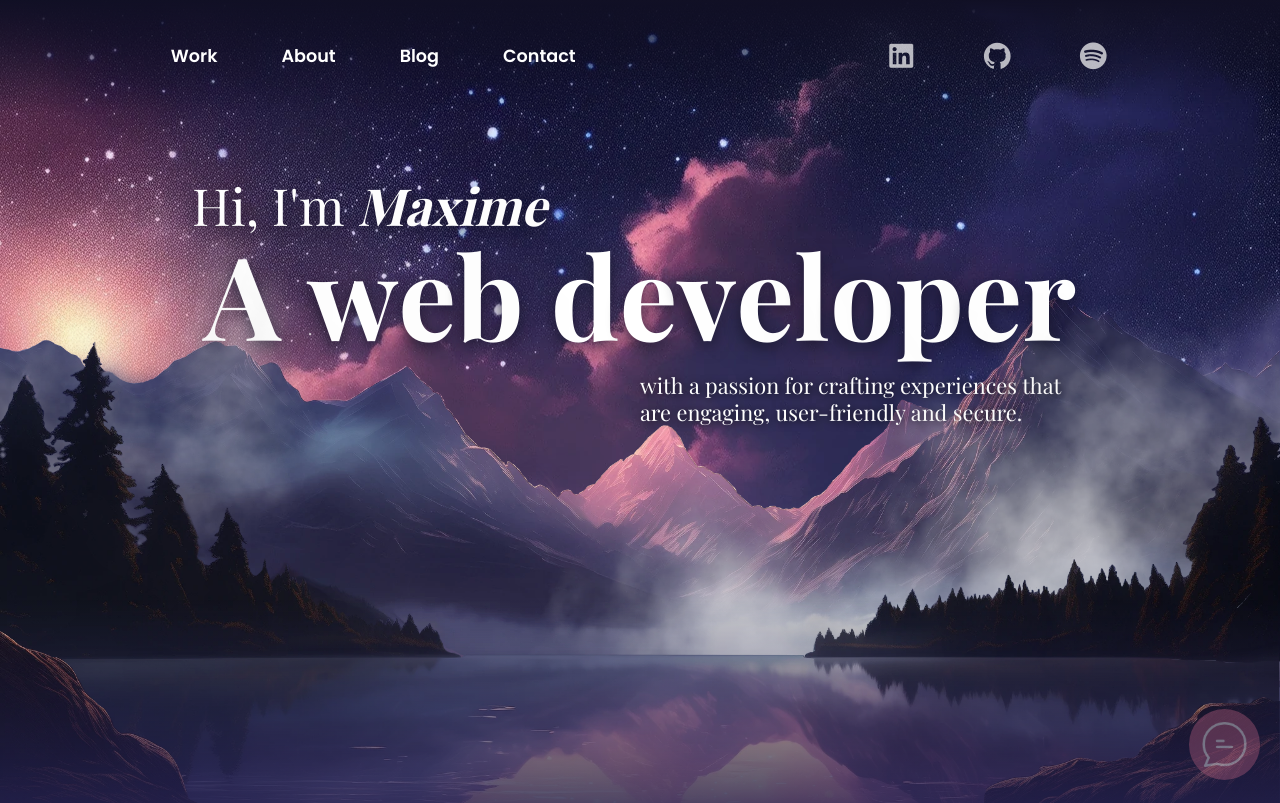
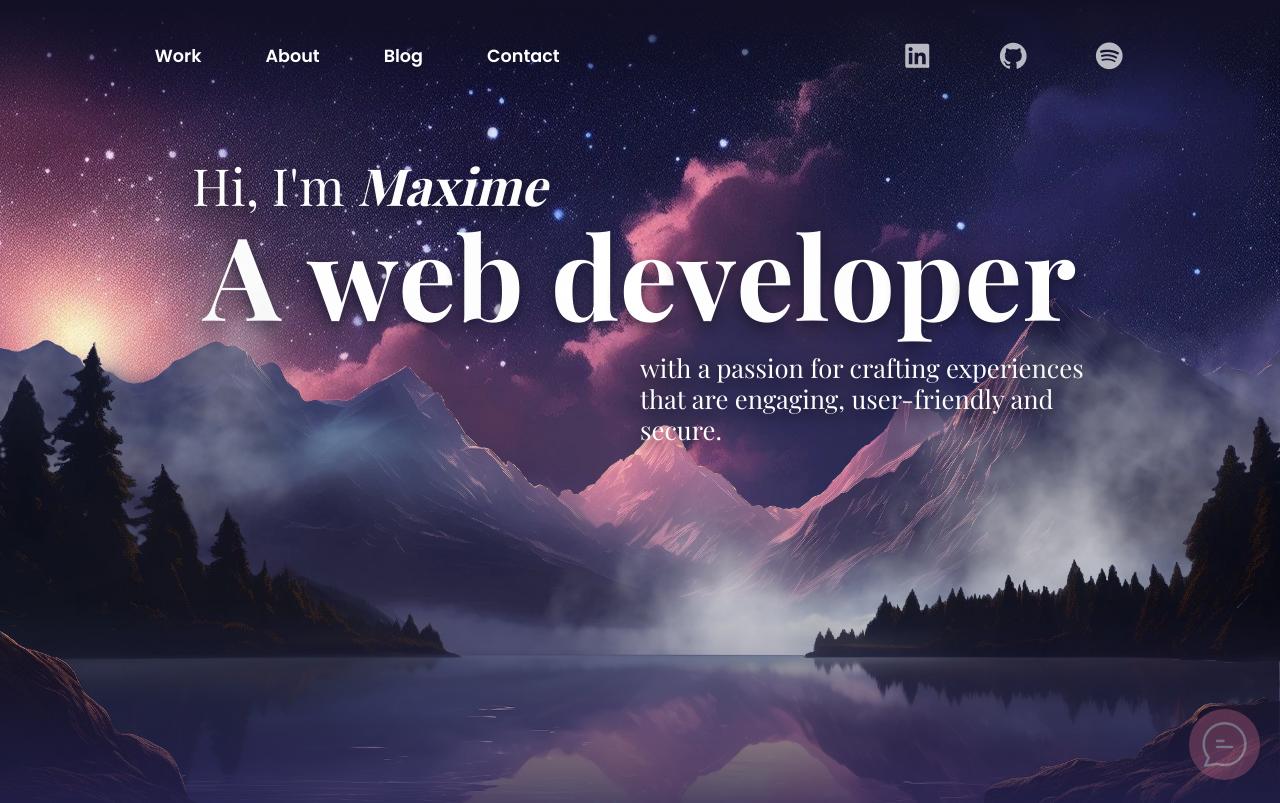
Before and after one commit to Wakushi/portfolio-2024-v1, a Next.js app: page / in a window 1280 px wide. Shown: the top 803 px of the page. Built offline with nearby package versions, Linux system fonts and the light colour scheme; no server answers; a web font is replaced by a local one.

Commit message:
Added reponsive navigation

```diff
--- a/components/layout/header.module.scss
+++ b/components/layout/header.module.scss
@@ -8,6 +8,14 @@
 	background: -webkit-linear-gradient(bottom, transparent, $shadow-color);
 	opacity: 0;
 
+	.header_nav {
+		display: none;
+		width: -webkit-fill-available;
+
+		@media (width >= 768px) {
+			display: flex;
+			justify-content: space-evenly;
+		}
 		ul {
 			position: relative;
 			width: fit-content;
@@ -42,3 +50,4 @@
 			}
 		}
 	}
+}
--- a/components/layout/header.tsx
+++ b/components/layout/header.tsx
@@ -1,76 +1,18 @@
 import { ChatContext } from "@/services/ChatProvider"
-import classes from "./header.module.scss"
 import { useRouter } from "next/router"
 import { useContext } from "react"
+import Hamburger from "../ui/hamburger/hamburger"
+import classes from "./header.module.scss"
+import Navigation from "../navigation/navigation"
 
 export default function Header() {
 	const { toggleChatModal } = useContext(ChatContext)
 	const router = useRouter()
 
 	return (
-		<header className={`${classes.header} fade-in-top-fast`}>
-			<nav className="flex">
-				<ul className="flex--center gap-xl">
-					<li>
-						<a
-							href="#"
-							onClick={(event) => {
-								event.preventDefault()
-								router.push(`/#works`)
-							}}
-						>
-							<span className={classes.nav_link}>Work</span>
-						</a>
-					</li>
-					<li>
-						<a
-							href="#"
-							onClick={(event) => {
-								event.preventDefault()
-								router.push(`/#profile`)
-							}}
-						>
-							<span className={classes.nav_link}>About</span>
-						</a>
-					</li>
-					<li>
-						<a href="#">
-							<span className={classes.nav_link}>Blog</span>
-						</a>
-					</li>
-					<li>
-						<button
-							className={classes.nav_link}
-							onClick={toggleChatModal}
-						>
-							Contact
-						</button>
-					</li>
-				</ul>
-				<ul className="flex--center gap-xl">
-					<li>
-						<a
-							target="_blank"
-							href="https://www.linkedin.com/in/maxime-eliazord-8718ab259/"
-						>
-							<i className="remix-icon ri-linkedin-box-fill"></i>
-						</a>
-					</li>
-					<li>
-						<a target="_blank" href="https://github.com/Wakushi">
-							<i className="remix-icon ri-github-fill"></i>
-						</a>
-					</li>
-					<li>
-						<a
-							target="_blank"
-							href="https://open.spotify.com/artist/3UpfeEs7V3bmv55WYtJnLf?si=ZgHqX-tnR5aBvcZJ7Qmhew"
-						>
-							<i className="remix-icon ri-spotify-fill"></i>
-						</a>
-					</li>
-				</ul>
-			</nav>
+		<header className={`${classes.header} flex fade-in-top-fast`}>
+			<Navigation />
+			<Hamburger />
 		</header>
 	)
 }
--- /dev/null
+++ b/components/layout/layout.module.scss
@@ -0,0 +1,15 @@
+@import "../../styles/variables.scss";
+
+.navigation_modal {
+	position: fixed;
+	top: 0;
+	width: 100%;
+	height: 100%;
+	background-color: $primary-color;
+	z-index: 9;
+	padding-top: 5rem;
+
+	@media (width >= 768px) {
+		display: none;
+	}
+}
--- a/components/layout/layout.tsx
+++ b/components/layout/layout.tsx
@@ -2,6 +2,10 @@ import React, { useContext } from "react"
 import Header from "./header"
 import Chat from "../chat/chat"
 import { ChatContext } from "@/services/ChatProvider"
+import { NavigationContext } from "@/services/NavigationProvider"
+import classes from "./layout.module.scss"
+import { useRouter } from "next/router"
+import Navigation from "../navigation/navigation"
 
 interface LayoutProps {
 	children: React.ReactNode
@@ -9,6 +13,8 @@ interface LayoutProps {
 
 export default function Layout(props: LayoutProps) {
 	const { chatOpen, toggleChatModal } = useContext(ChatContext)
+	const { showNavigation } = useContext(NavigationContext)
+	const router = useRouter()
 
 	return (
 		<>
@@ -18,6 +24,11 @@ export default function Layout(props: LayoutProps) {
 			<div onClick={toggleChatModal} className="chat-icon">
 				<img src="/assets/images/chat.webp" alt="chatbox icon"></img>
 			</div>
+			{showNavigation && (
+				<div className={`${classes.navigation_modal} slide-in-right`}>
+					<Navigation modalView={true} />
+				</div>
+			)}
 		</>
 	)
 }
--- /dev/null
+++ b/components/navigation/navigation.module.scss
@@ -0,0 +1,44 @@
+@import "../../styles/variables.scss";
+
+.header_nav {
+	display: none;
+	width: -webkit-fill-available;
+
+	@media (width >= 768px) {
+		display: flex;
+		justify-content: space-evenly;
+	}
+	ul {
+		position: relative;
+		width: fit-content;
+		margin: 0 auto;
+		padding: 0 1.1rem;
+	}
+
+	li {
+		font-size: 1.1rem;
+		font-weight: 600;
+		padding: 1rem 0;
+
+		button.nav_link,
+		span.nav_link {
+			position: relative;
+
+			&::before {
+				content: "";
+				position: absolute;
+				left: 0;
+				bottom: -2px;
+				background-color: $secondary-color;
+				width: 0%;
+				height: 2px;
+				transition: 0.4s;
+			}
+
+			&:hover::before,
+			&:focus::before {
+				width: 100%;
+			}
+		}
+	}
+}
--- /dev/null
+++ b/components/navigation/navigation.tsx
@@ -0,0 +1,93 @@
+import { useContext } from "react"
+import { useRouter } from "next/router"
+import { ChatContext } from "@/services/ChatProvider"
+import { NavigationContext } from "@/services/NavigationProvider"
+import classes from "./navigation.module.scss"
+
+interface NavigationProps {
+	modalView?: boolean
+}
+
+export default function Navigation({ modalView }: NavigationProps) {
+	const { toggleChatModal } = useContext(ChatContext)
+	const { toggleNavigation } = useContext(NavigationContext)
+	const router = useRouter()
+
+	return (
+		<nav
+			className={`${classes.header_nav} ${
+				modalView ? "flex--column" : ""
+			} gap-xl`}
+		>
+			<ul
+				className={`flex--center gap-xl ${
+					modalView ? "flex--column" : ""
+				}`}
+			>
+				<li>
+					<a
+						href="#"
+						onClick={(event) => {
+							event.preventDefault()
+							toggleNavigation()
+							router.push(`/#works`)
+						}}
+					>
+						<span className={classes.nav_link}>Work</span>
+					</a>
+				</li>
+				<li>
+					<a
+						href="#"
+						onClick={(event) => {
+							event.preventDefault()
+							toggleNavigation()
+							router.push(`/#profile`)
+						}}
+					>
+						<span className={classes.nav_link}>About</span>
+					</a>
+				</li>
+				<li>
+					<a href="#">
+						<span className={classes.nav_link}>Blog</span>
+					</a>
+				</li>
+				<li>
+					<button
+						className={classes.nav_link}
+						onClick={() => {
+							toggleNavigation()
+							toggleChatModal()
+						}}
+					>
+						Contact
+					</button>
+				</li>
+			</ul>
+			<ul className="flex--center gap-xl">
+				<li>
+					<a
+						target="_blank"
+						href="https://www.linkedin.com/in/maxime-eliazord-8718ab259/"
+					>
+						<i className="remix-icon ri-linkedin-box-fill"></i>
+					</a>
+				</li>
+				<li>
+					<a target="_blank" href="https://github.com/Wakushi">
+						<i className="remix-icon ri-github-fill"></i>
+					</a>
+				</li>
+				<li>
+					<a
+						target="_blank"
+						href="https://open.spotify.com/artist/3UpfeEs7V3bmv55WYtJnLf?si=ZgHqX-tnR5aBvcZJ7Qmhew"
+					>
+						<i className="remix-icon ri-spotify-fill"></i>
+					</a>
+				</li>
+			</ul>
+		</nav>
+	)
+}
--- /dev/null
+++ b/components/ui/hamburger/hamburger.module.scss
@@ -0,0 +1,45 @@
+.hamburger_icon {
+	position: relative;
+	margin-left: auto;
+	z-index: 12;
+	cursor: pointer;
+
+	@media (width >= 768px) {
+		display: none;
+	}
+}
+
+.hamburger_menu {
+	display: flex;
+	position: relative;
+	flex-direction: column;
+	justify-content: space-evenly;
+	width: 28px;
+	height: 24.5px;
+	gap: 11px;
+	pointer-events: none;
+}
+
+.bar {
+	width: 100%;
+	max-width: 25px;
+	height: 3px;
+	background-color: #ffffff;
+	transition: transform 0.2s ease-in-out;
+}
+
+.bar.middle {
+	position: absolute;
+}
+
+.hamburger_menu.open .bar.middle {
+	transform: rotate(45deg);
+}
+
+.hamburger_menu.open .bar.top {
+	transform: translateY(8px) rotate(45deg);
+}
+
+.hamburger_menu.open .bar.bottom {
+	transform: translateY(-8px) rotate(-45deg);
+}
--- /dev/null
+++ b/components/ui/hamburger/hamburger.tsx
@@ -0,0 +1,33 @@
+import { useContext, useRef } from "react"
+import classes from "./hamburger.module.scss"
+import { NavigationContext } from "@/services/NavigationProvider"
+
+export default function Hamburger() {
+	const hamburgerMenu = useRef<HTMLDivElement>(null)
+
+	const { toggleNavigation, showNavigation } = useContext(NavigationContext)
+
+	function hamburgerMenuToggle() {
+		toggleNavigation()
+	}
+
+	return (
+		<>
+			<div
+				className={classes.hamburger_icon}
+				onClick={hamburgerMenuToggle}
+			>
+				<div
+					ref={hamburgerMenu}
+					className={`${classes.hamburger_menu} ${
+						showNavigation ? classes.open : ""
+					}`}
+				>
+					<div className={`${classes.bar} ${classes.top}`}></div>
+					<div className={`${classes.bar} ${classes.middle}`}></div>
+					<div className={`${classes.bar} ${classes.bottom}`}></div>
+				</div>
+			</div>
+		</>
+	)
+}
--- a/components/ui/parallax/landing-parallax.module.scss
+++ b/components/ui/parallax/landing-parallax.module.scss
@@ -13,9 +13,13 @@
 		line-height: 1.2;
 		text-shadow: $text-shadow;
 		font-family: $secondary-font;
-		font-size: 4vw;
+		font-size: 7vw;
 		font-weight: 300;
 		align-self: flex-start;
+
+		@media (width >= 768px) {
+			font-size: 4vw;
+		}
 
 		span {
 			font-family: $secondary-font;
@@ -23,12 +27,18 @@
 	}
 
 	.small_text {
-		margin-top: 1.3rem;
-		font-size: 1.7vw;
+		margin-top: 0.6rem;
+		font-size: 3vw;
 		font-weight: 400;
 		align-self: flex-end;
-		width: 50%;
-		text-shadow: 1px 1px 8px rgba(0, 0, 0, 0.89);
+		width: 70%;
+		text-shadow: $text-shadow;
+
+		@media (width >= 768px) {
+			font-size: 2vw;
+			margin-top: 1.3rem;
+			width: 50%;
+		}
 	}
 }
 
--- a/pages/_app.tsx
+++ b/pages/_app.tsx
@@ -1,5 +1,6 @@
 import Layout from "@/components/layout/layout"
 import ChatProvider from "@/services/ChatProvider"
+import NavigationProvider from "@/services/NavigationProvider"
 import "@/styles/globals.scss"
 import type { AppProps } from "next/app"
 import Head from "next/head"
@@ -20,13 +21,16 @@ export default function App({ Component, pageProps }: AppProps) {
 					referrerPolicy="no-referrer"
 				/>
 			</Head>
+			<NavigationProvider>
 				<ChatProvider>
 					<main className="main_container">
 						<Layout>
 							<Component {...pageProps} />
+
 						</Layout>
 					</main>
 				</ChatProvider>
+			</NavigationProvider>
 		</>
 	)
 }
--- /dev/null
+++ b/services/NavigationProvider.tsx
@@ -0,0 +1,36 @@
+import { ReactNode, createContext, useState } from "react"
+
+interface NavigationProviderProps {
+	children: ReactNode
+}
+
+interface NavigationContextProps {
+	showNavigation: boolean
+	toggleNavigation: () => void
+}
+
+const NavigationContext = createContext<NavigationContextProps>({
+	showNavigation: false,
+	toggleNavigation: () => {}
+})
+
+export default function NavigationProvider(props: NavigationProviderProps) {
+	const [showNavigation, setShowNavigation] = useState(false)
+
+	function toggleNavigation() {
+		setShowNavigation((prevState) => !prevState)
+	}
+
+	const context: NavigationContextProps = {
+		showNavigation: showNavigation,
+		toggleNavigation: toggleNavigation
+	}
+
+	return (
+		<NavigationContext.Provider value={context}>
+			{props.children}
+		</NavigationContext.Provider>
+	)
+}
+
+export { NavigationContext }
--- a/styles/globals.scss
+++ b/styles/globals.scss
@@ -191,6 +191,17 @@ i {
 .main_container {
 	position: relative;
 	background-color: $primary-color;
+	overflow: hidden;
+}
+
+.navigation_modal {
+	position: absolute;
+	top: 0;
+	width: 100%;
+	height: 100%;
+	background-color: #111;
+	z-index: 10;
+	right: -80%;
 }
 
 // KEYFRAMES
@@ -318,8 +329,8 @@ i {
 
 @keyframes slide-in-right {
 	0% {
-		-webkit-transform: translateX(10px);
-		transform: translateX(10px);
+		-webkit-transform: translateX(100%);
+		transform: translateX(100%);
 		opacity: 0;
 	}
 	100% {
```
Lines whose indentation alone changed are shown as unchanged.
